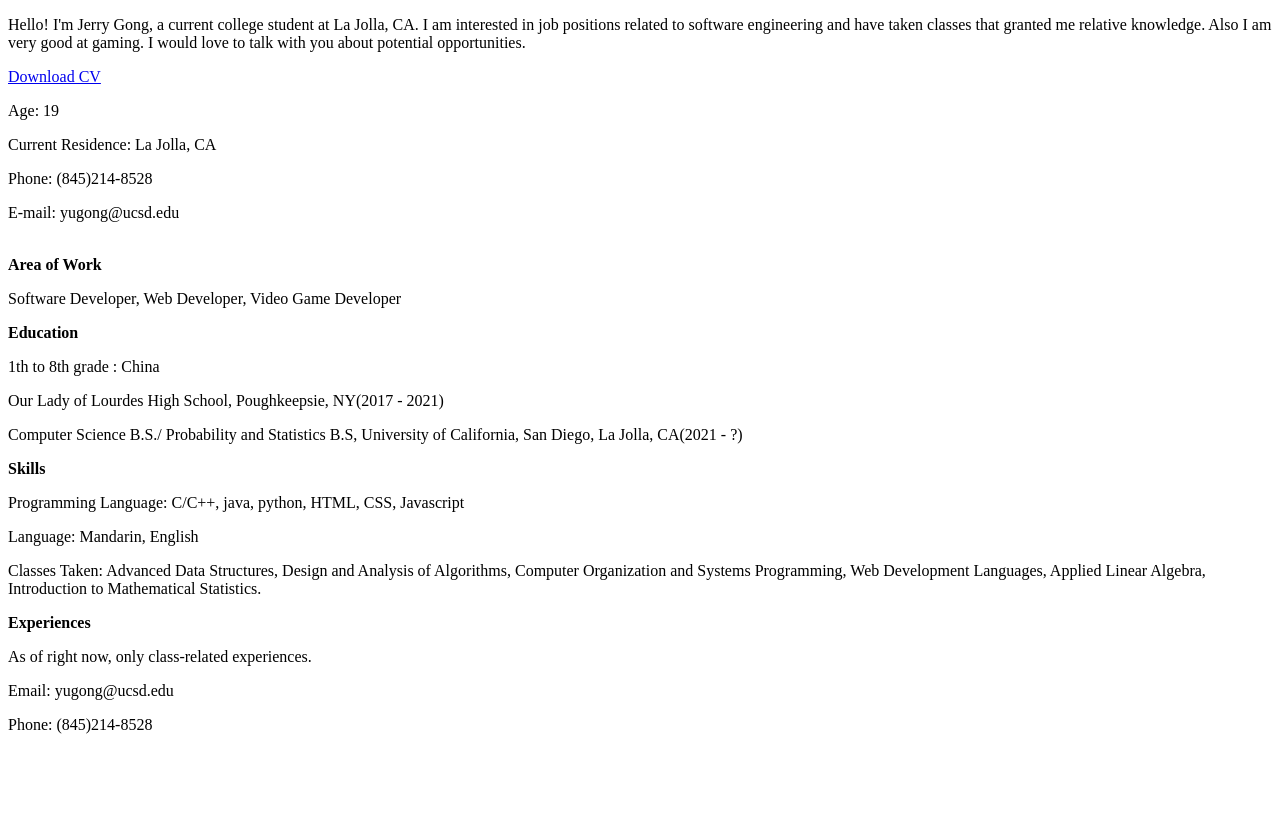
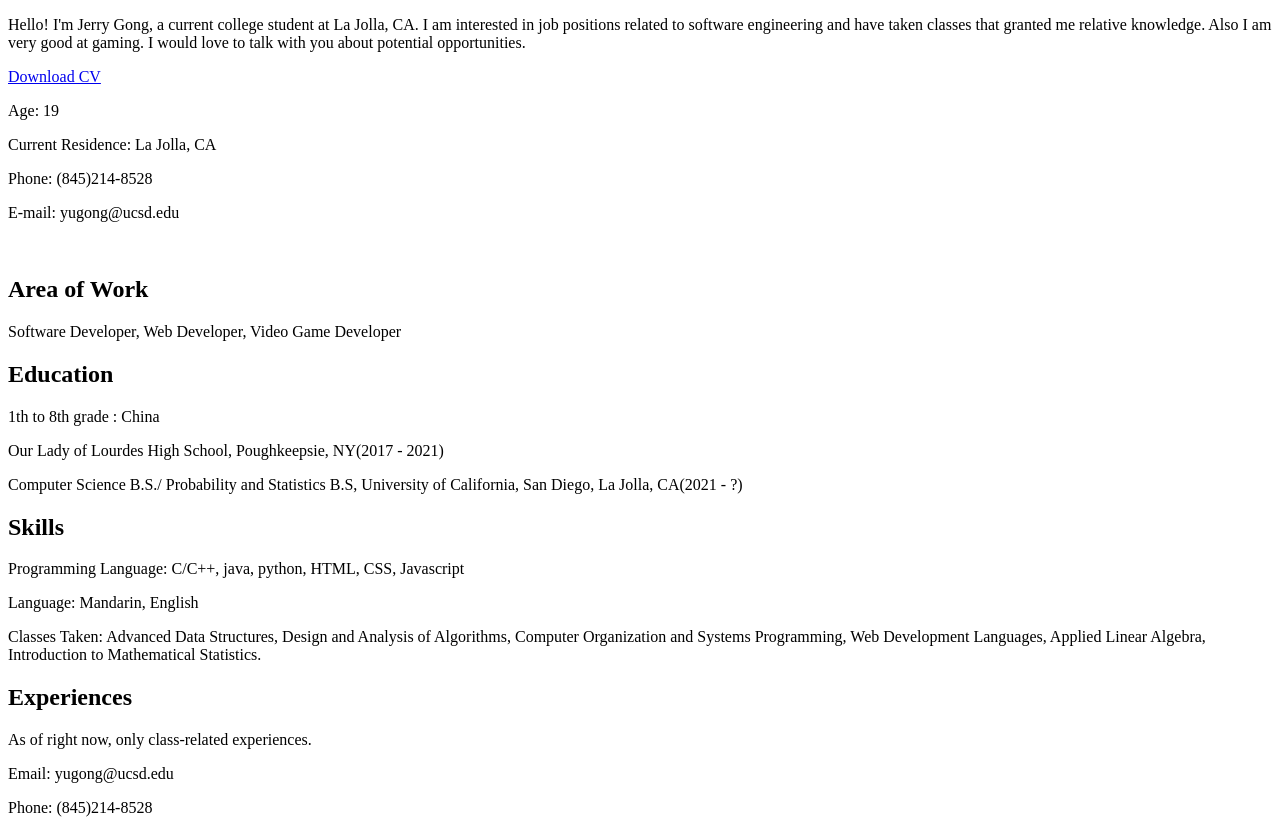
Before and after one commit to JGong7/cse134b-hw5final, a plain HTML site: page Resume.html in a window 1280 px wide. Before the commit the page ends 800 px from the top, so only its background shows below. Drawn offline with Linux system fonts and the light colour scheme.

Commit message:
Update Resume.html

```diff
--- a/Resume.html
+++ b/Resume.html
@@ -21,17 +21,17 @@
             </div>
             <br>
             <section>
-                <b>Area of Work</b>
+                <h1>Area of Work</h1>
                 <p>Software Developer, Web Developer, Video Game Developer</p>
             </section>
             <section>
-                <b>Education</b>
+                <h1>Education</h1>
                 <p>1th to 8th grade : China</p>
                 <p>Our Lady of Lourdes High School, Poughkeepsie, NY(2017 - 2021)</p>
                 <p>Computer Science B.S./ Probability and Statistics B.S, University of California, San Diego, La Jolla, CA(2021 - ?)</p>
             </section>
             <section>
-                <b>Skills</b>
+                <h1>Skills</h1>
                 <p>Programming Language: C/C++, java, python, HTML, CSS, Javascript</p>
                 <p>Language: Mandarin, English</p>
                 <p>Classes Taken: Advanced Data Structures, Design and Analysis of Algorithms, Computer Organization and Systems Programming,
@@ -39,14 +39,14 @@
                 </p>
             </section>
             <section>
-                <b>Experiences</b>
+                <h1>Experiences</h1>
                 <p>As of right now, only class-related experiences.</p>
             </section>
 
         </main>
+        <footer>
+            <p>Email: yugong@ucsd.edu</p>
+            <p>Phone: (845)214-8528</p>
+        </footer>
     </body>
-    <footer>
-        <p>Email: yugong@ucsd.edu</p>
-        <p>Phone: (845)214-8528</p>
-    </footer>
 </html>
```
